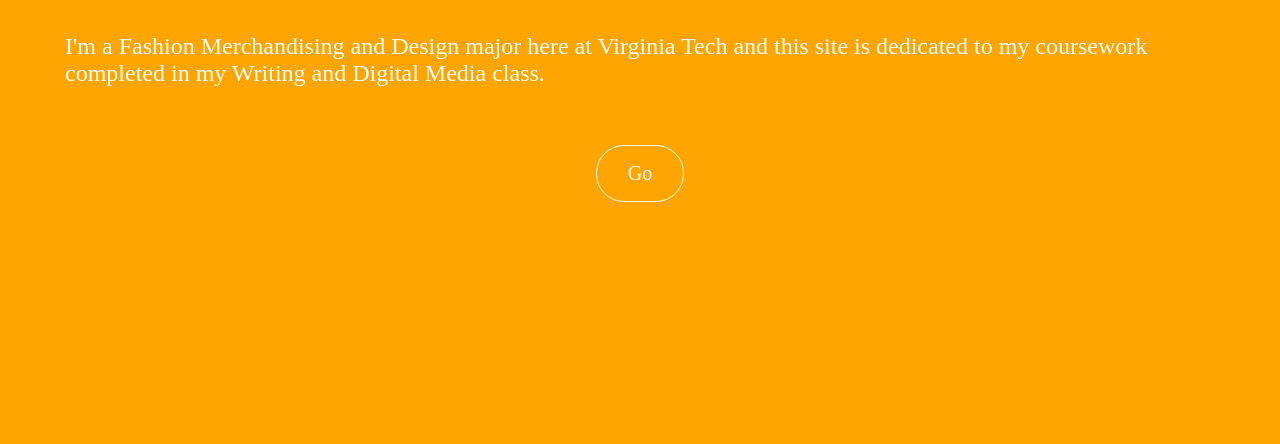
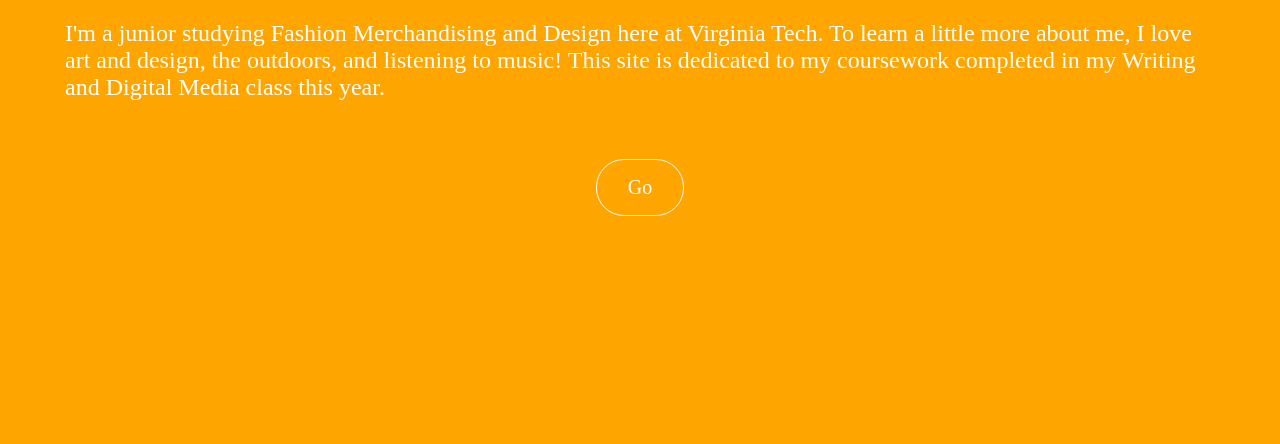
Before and after one commit to hallierowland/hallierowland.github.io, a plain HTML site: page index.html in a window 1280 px wide. Shown: the part 356-800 px from the top of the page. Drawn offline with Linux system fonts and the light colour scheme.

Commit message:
Update index.html

```diff
--- a/index.html
+++ b/index.html
@@ -21,7 +21,7 @@
       <header>
         <div class="wrapper">
     <h1>Hallie Rowland</h1>
-      <p class="bio"> I'm a Fashion Merchandising and Design major here at Virginia Tech and this site is dedicated to my coursework completed in my Writing and Digital Media class.
+      <p class="bio"> I'm a junior studying Fashion Merchandising and Design here at Virginia Tech. To learn a little more about me, I love art and design, the outdoors, and listening to music! This site is dedicated to my coursework completed in my Writing and Digital Media class this year.
       </p>
     <div class="buttonBox">
       <a class="myButton" href="#projects">Go</a>
```
